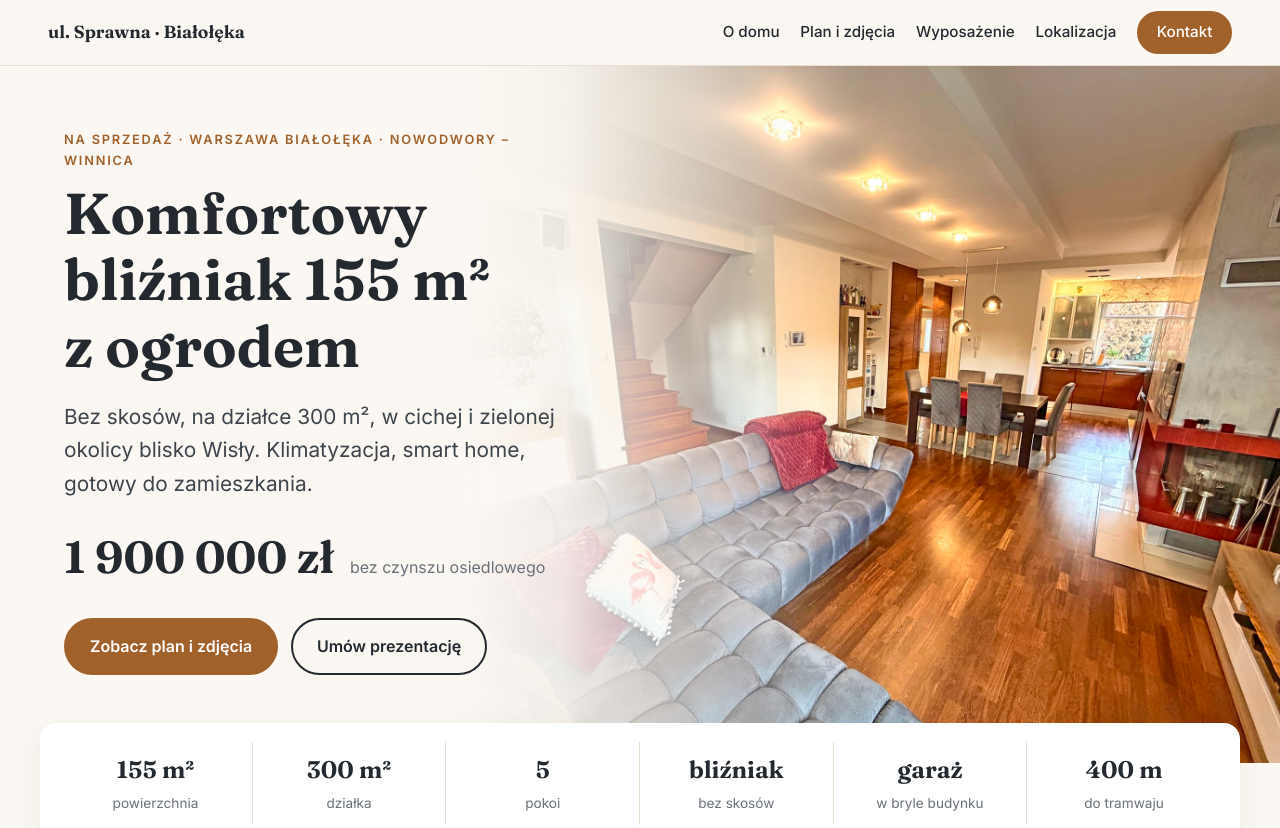
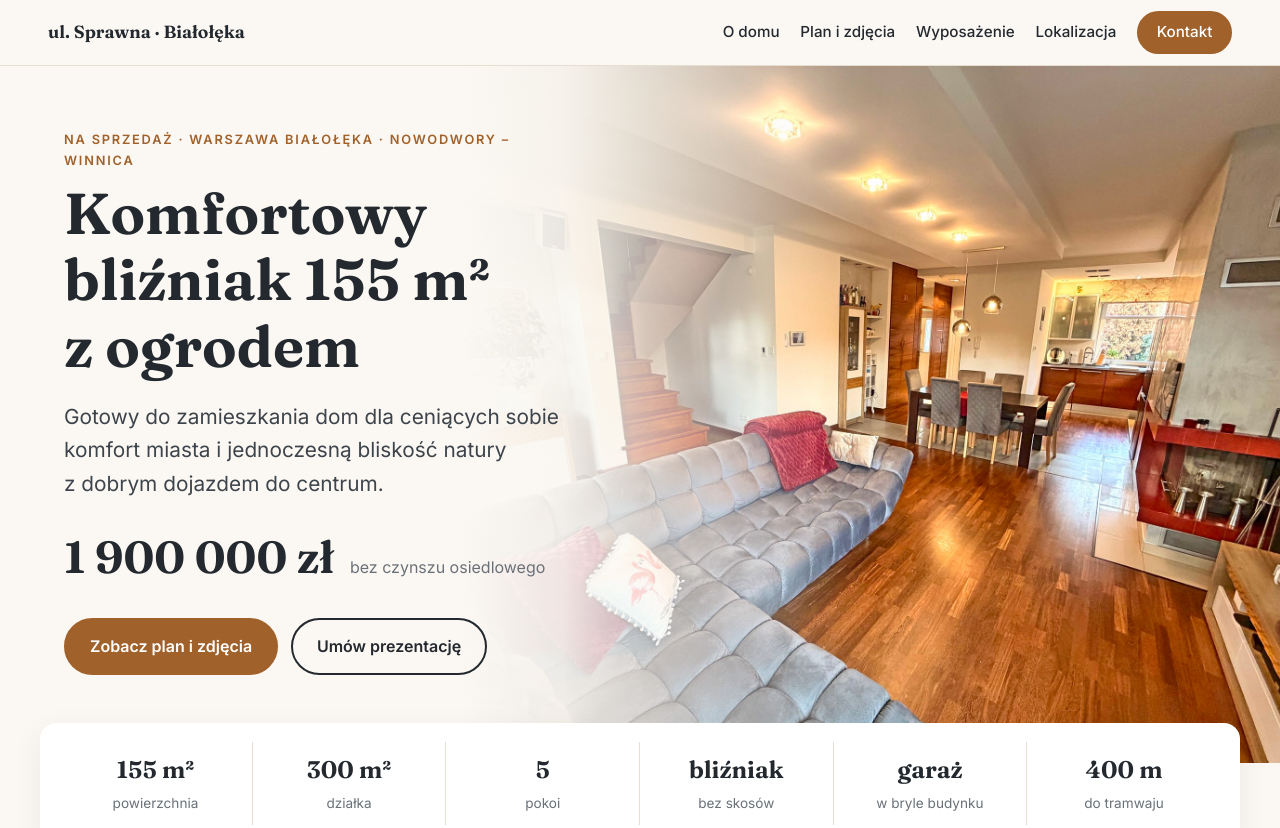
Before and after one commit to piotrkomosinski/sprzedazsprawna, a plain HTML site: page index.html in a window 1280 px wide. Shown: the top 828 px of the page. Drawn offline with nearby package versions, Linux system fonts and the light colour scheme.

Commit message:
Nowy tekst wstępu w hero
Co-authored-by: Copilot <223556219+Copilot@users.noreply.github.com>

```diff
--- a/index.html
+++ b/index.html
@@ -34,7 +34,7 @@
   <div class="hero-content">
     <p class="eyebrow">Na sprzedaż · Warszawa Białołęka · Nowodwory – Winnica</p>
     <h1>Komfortowy bliźniak 155&nbsp;m² z&nbsp;ogrodem</h1>
-    <p class="lead">Bez skosów, na działce 300&nbsp;m², w cichej i zielonej okolicy blisko Wisły. Klimatyzacja, smart home, gotowy do zamieszkania.</p>
+    <p class="lead">Gotowy do zamieszkania dom dla ceniących sobie komfort miasta i&nbsp;jednoczesną bliskość natury z&nbsp;dobrym dojazdem do centrum.</p>
     <div class="price-row">
       <div class="price">1 900 000 zł</div>
       <div class="price-note">bez czynszu osiedlowego</div>
```
